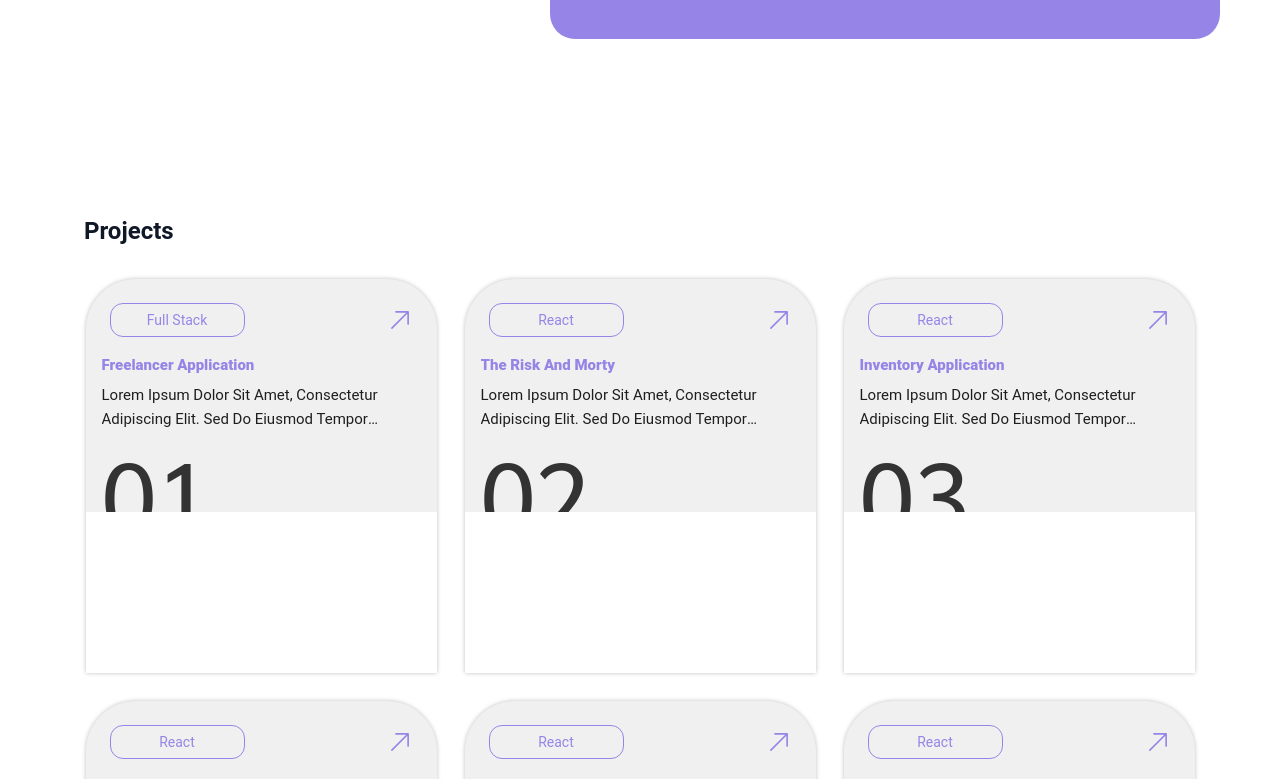
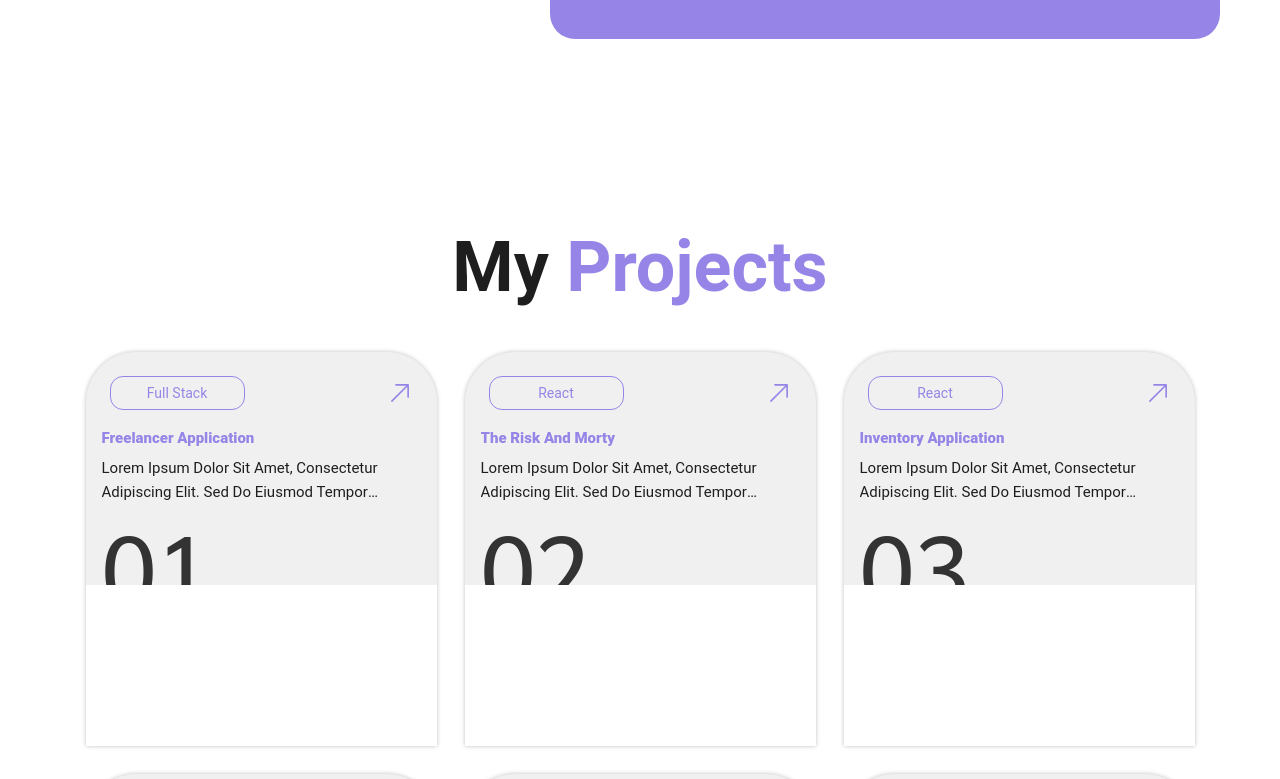
Before and after one commit to yasminebrahimi/yasmin_ebrahimi_portfolio, a React (Vite) app: page / in a window 1280 px wide. Shown: the part 2323-3102 px from the top of the page. Built offline with nearby package versions, Linux system fonts and the light colour scheme.

Commit message:
Update Projects section layout and heading

```diff
--- a/src/sections/Projects.jsx
+++ b/src/sections/Projects.jsx
@@ -3,9 +3,15 @@ import ProjectCard from "../components/ProjectCard";
 
 function Projects() {
   return (
-    <section id="projects" className="mx-auto max-w-290 px-6 py-20">
-      <h2 className="text-2xl font-bold text-gray-900">Projects</h2>
-      <div className="mt-8 flex flex-wrap justify-center gap-7">
+    <section
+      id="projects"
+      className="mx-auto flex max-w-290 flex-col items-center px-6 py-20"
+    >
+      <h2 className="text-center text-[36px] font-bold capitalize sm:text-[50px] lg:text-[70px]">
+        My <span className="text-brand">Projects</span>
+      </h2>
+
+      <div className="mt-8 flex w-full flex-wrap justify-center gap-7">
         {projects.map((project) => (
           <ProjectCard key={project.id} project={project} />
         ))}
```
